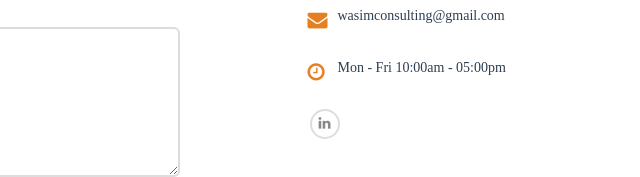
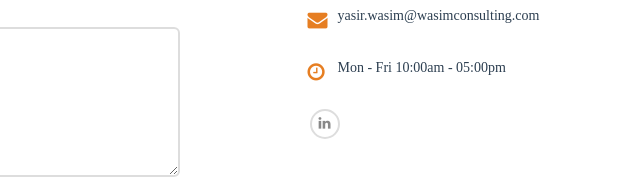
Before and after one commit to ZakiAhmed123/Wasim_Consulting, a plain HTML site: page index.html in a window 1280 px wide. Shown: the part 3339-3516 px from the top of the page, 640-1280 px from the left. Drawn offline with nearby package versions, Linux system fonts and the light colour scheme; files that its build step writes are made by us from their sources; a web font is replaced by a local one.

Commit message:
Update index.html

```diff
--- a/index.html
+++ b/index.html
@@ -663,7 +663,7 @@ reporting, and small business ERP system setup &amp; implementation.</p>
                             <div class="col-xs-12">
                                 <div class="single_part">
                                     <i class="fa fa-envelope" aria-hidden="true"></i>
-                                    <a href="mailto:wasimconsulting@gmail.com">wasimconsulting@gmail.com</a>
+                                    <a href="mailto:wasimconsulting@gmail.com">yasir.wasim@wasimconsulting.com</a>
                                 </div>
                             </div>
 
```
